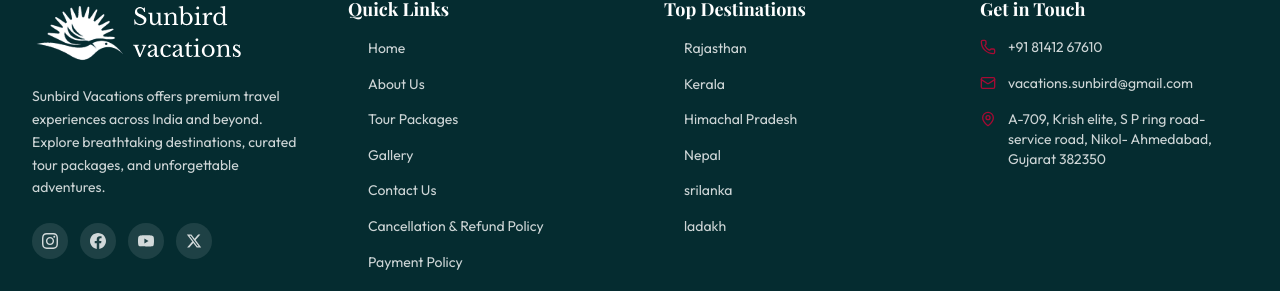
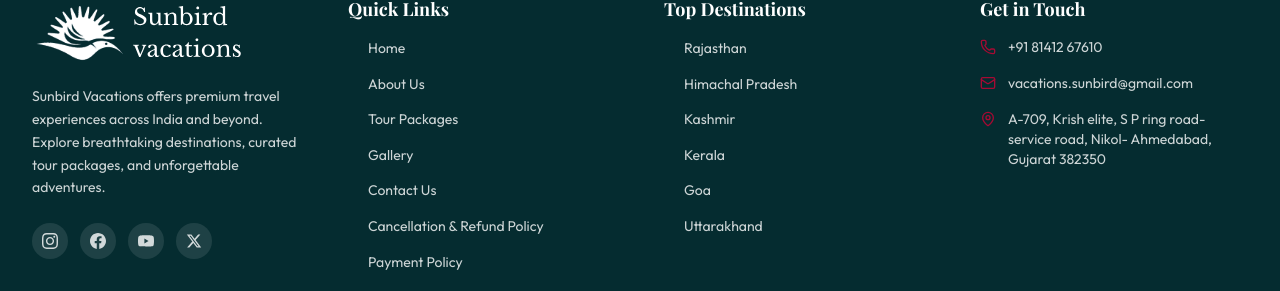
Before and after one commit to tripswaale-dev/sunbird_paras, a Next.js app in the folder frontend/: page / in a window 1280 px wide. Shown: the part 5151-5442 px from the top of the page. Built offline with nearby package versions, Linux system fonts and the light colour scheme; no server answers.

Commit message:
Link footer Top Destinations to packages category filter
Route destination clicks to /packages/?category= so the matching tab auto-selects on the packages page.

```diff
--- a/frontend/src/components/layout/footer/footer.tsx
+++ b/frontend/src/components/layout/footer/footer.tsx
@@ -3,6 +3,7 @@
 import { MapPin, Phone, Mail, ArrowRight, Heart } from 'lucide-react';
 import { Container } from '@/components/ui/container';
 import { InstagramIcon, FacebookIcon, YoutubeIcon, TwitterIcon } from '@/components/ui/social-icons';
+import { navbarDestinations } from '@/data/navigation';
 import { siteConfig } from '@/lib/utils';
 
 const quickLinks = [
@@ -15,14 +16,14 @@
   { label: 'Payment Policy', href: '/payment-policy' },
 ];
 
-const destinationLinks = [
-  { label: 'Rajasthan', href: '/destinations?q=rajasthan' },
-  { label: 'Kerala', href: '/destinations?q=kerala' },
-  { label: 'Himachal Pradesh', href: '/destinations?q=himachal' },
-  { label: 'Nepal', href: '/destinations?q=nepal' },
-  { label: 'srilanka', href: '/destinations?q=srilanka' },
-  { label: 'ladakh', href: '/destinations?q=ladakh' },
-];
+/** Top destinations in footer → packages page with that tab pre-selected. */
+const destinationLinks = navbarDestinations
+  .filter((destination) => !destination.toLowerCase().startsWith('all '))
+  .slice(0, 6)
+  .map((destination) => ({
+    label: destination,
+    href: `/packages/?category=${encodeURIComponent(destination)}`,
+  }));
 
 const socialLinks = [
   { icon: InstagramIcon, href: siteConfig.social.instagram, label: 'Instagram' },
```
